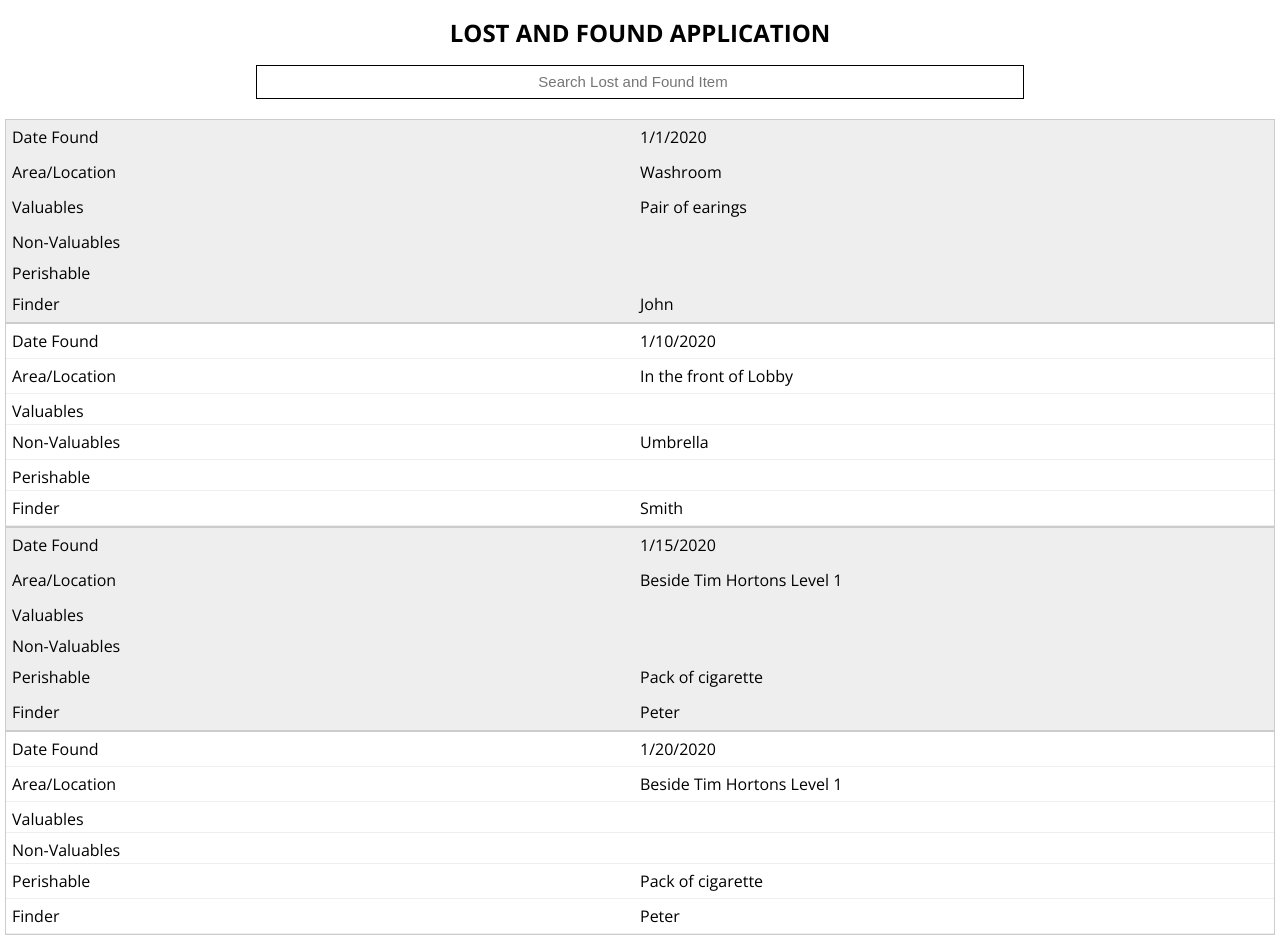
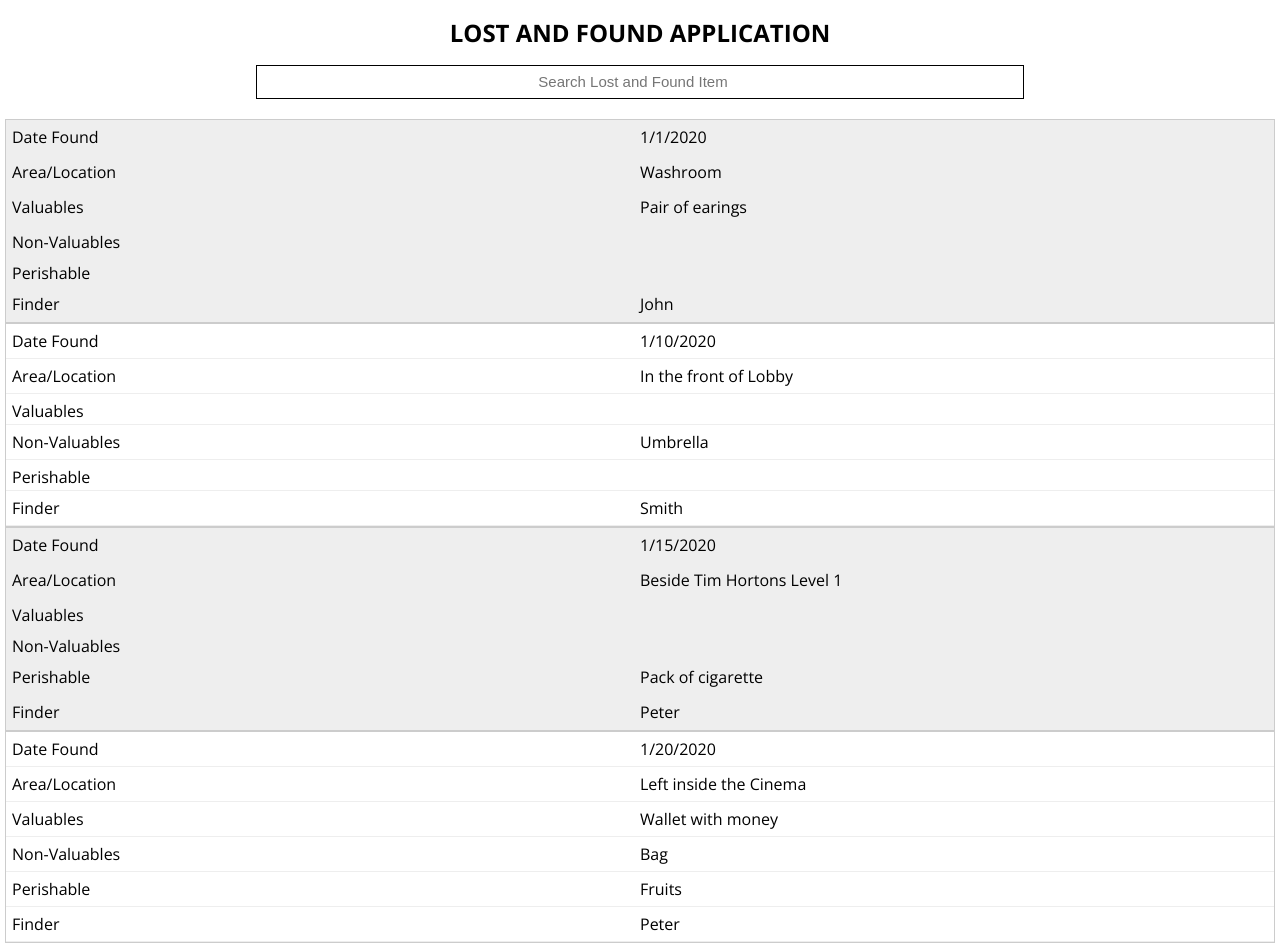
Before and after one commit to sickerman/LostAndFound, a React (Create React App) app in the folder frontend/: page / in a window 1280 px wide. Shown: the top 952 px of the page. Built offline with nearby package versions, Linux system fonts and the light colour scheme.

Commit message:
Add collection preview, header, homepage and search box component

```diff
--- a/frontend/src/pages/homepage/collection.data.js
+++ b/frontend/src/pages/homepage/collection.data.js
@@ -7,6 +7,8 @@ const LOSTFOUND_ITEMS = [
     perishable: '',
     area: 'Washroom',
     finder: 'John',
+    claimedby: '',
+    dateclaimed: '',
   },
   {
     id: '2',
@@ -16,6 +18,8 @@ const LOSTFOUND_ITEMS = [
     perishable: '',
     area: 'In the front of Lobby',
     finder: 'Smith',
+    claimedby: '',
+    dateclaimed: '',
   },
   {
     id: '3',
@@ -25,15 +29,19 @@ const LOSTFOUND_ITEMS = [
     perishable: 'Pack of cigarette',
     area: 'Beside Tim Hortons Level 1',
     finder: 'Peter',
+    claimedby: '',
+    dateclaimed: '',
   },
   {
     id: '4',
     datefound: '1/20/2020',
-    valuable: '',
-    nonvaluable: '',
-    perishable: 'Pack of cigarette',
-    area: 'Beside Tim Hortons Level 1',
+    valuable: 'Wallet with money',
+    nonvaluable: 'Bag',
+    perishable: 'Fruits',
+    area: 'Left inside the Cinema',
     finder: 'Peter',
+    claimedby: '',
+    dateclaimed: '',
   },
 ];
 
```
